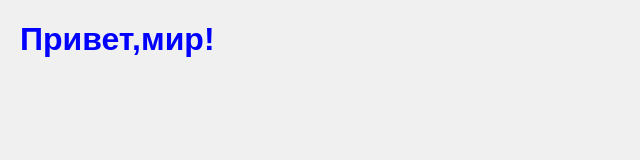
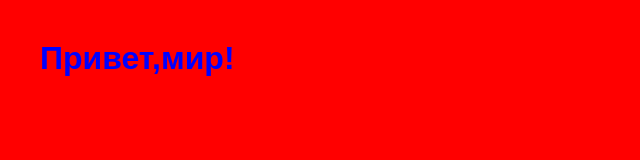
Before and after one commit to roosterkovi/myProjectR, a plain HTML site: page index.html in a window 1280 px wide. Shown: the whole page, without its empty margins (0-640 px from the left). Drawn offline with Linux system fonts and the light colour scheme.

Commit message:
Update style.css

```diff
--- a/style.css
+++ b/style.css
@@ -1,7 +1,7 @@
 body {
     font-family: Arial, sans-serif;
-    background-color: #f0f0f0;
-    margin: 20px;
+    background-color: red;
+    margin: 40px;
 }
 h1{
     color: blue;
```
